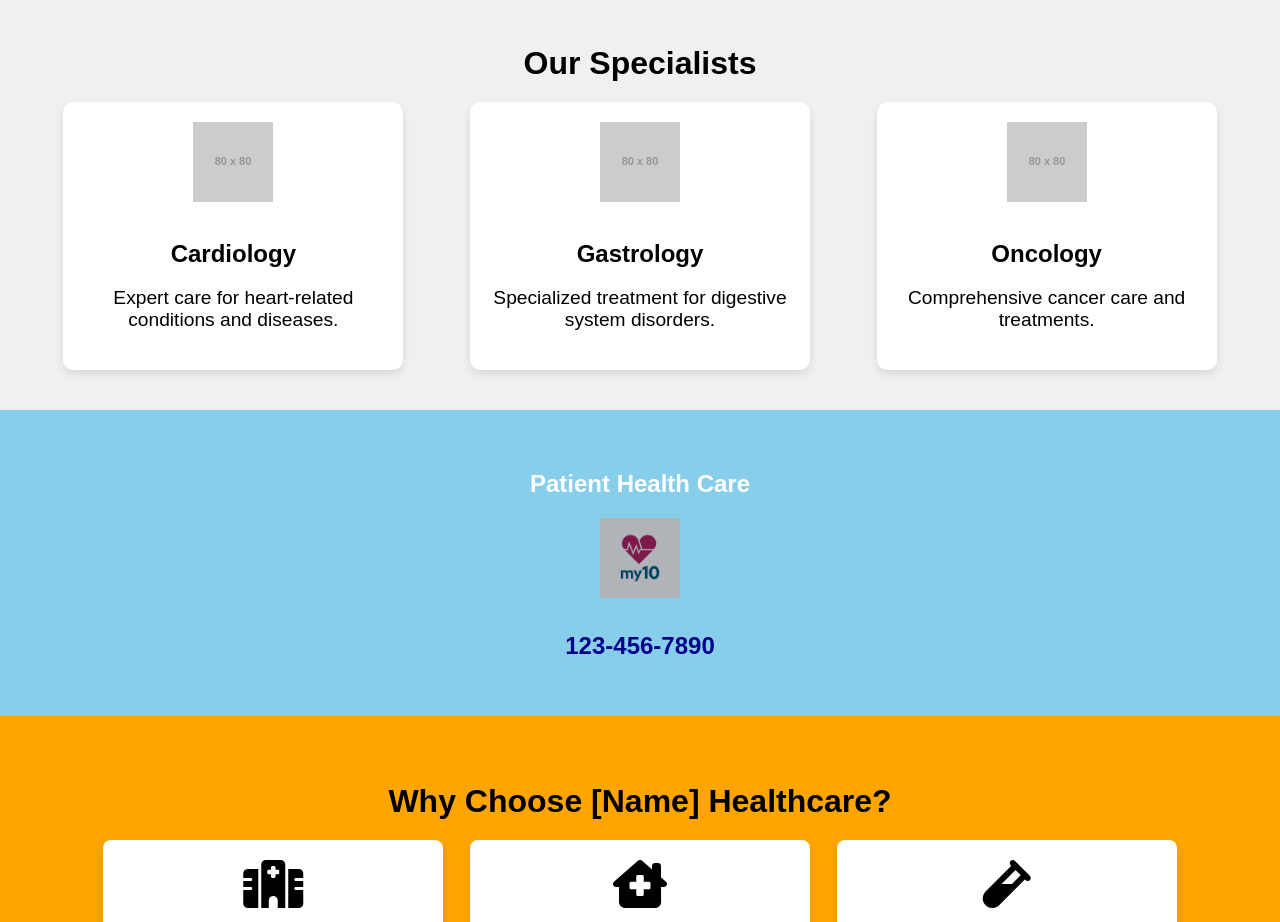
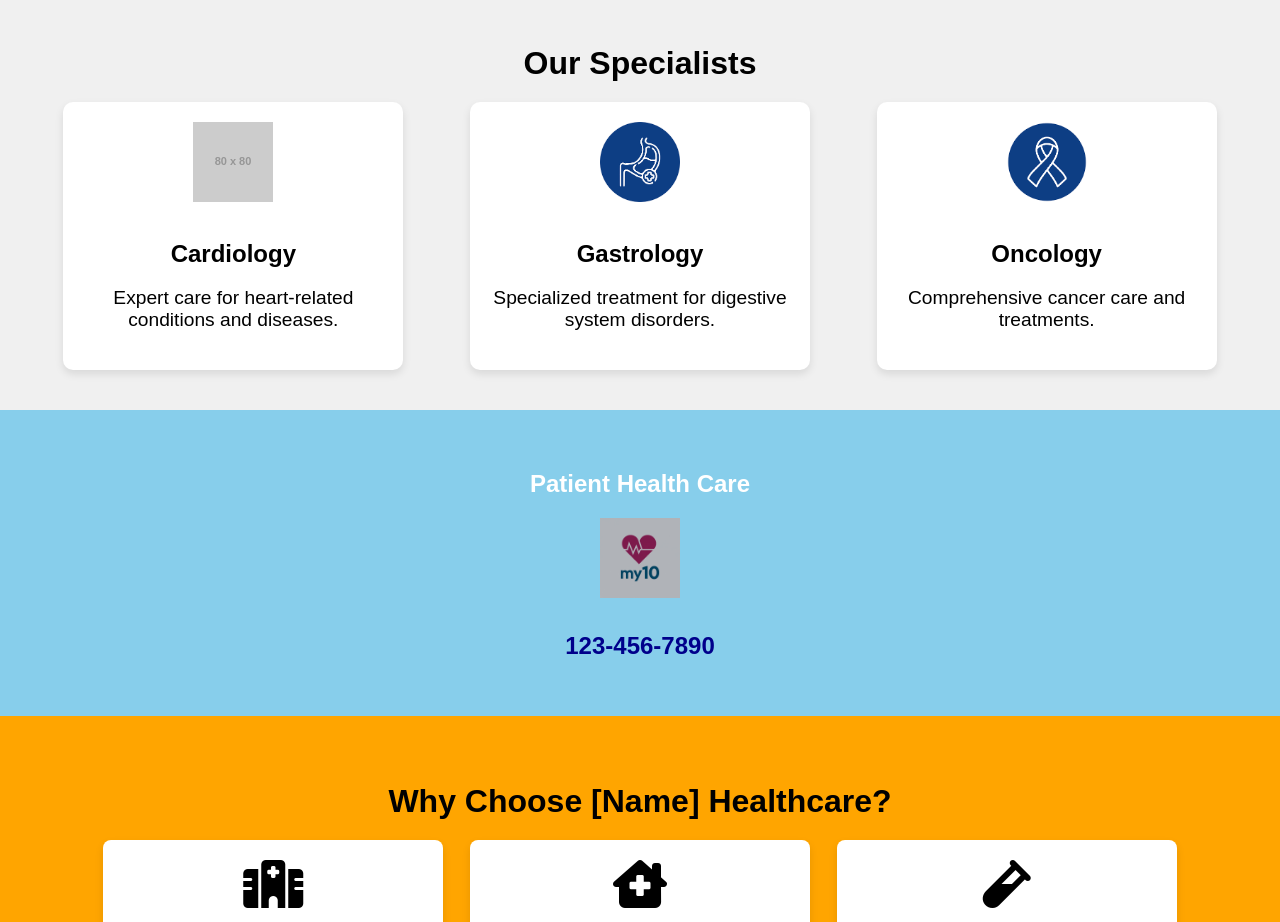
Before and after one commit to TenJM/course_demo, a plain HTML site: page index.html in a window 1280 px wide. Shown: the part 1120-2042 px from the top of the page. Drawn offline with Linux system fonts and the light colour scheme; placeholder pictures from the web are drawn by us; files whose address does not match are found by name.

Commit message:
Update index.html

```diff
--- a/index.html
+++ b/index.html
@@ -680,7 +680,7 @@ form input, form select, form textarea {
             <p>Expert care for heart-related conditions and diseases.</p>
             <div class="specialist-details" id="cardiology-details">
                 <button class="close-button" onclick="closeDetails('cardiology')">&times;</button>
-                <img src="https://via.placeholder.com/400x200" alt="Cardiology Department">
+                <img src="cardio.png" alt="Cardiology Department">
                 <h4>Cardiology Department</h4>
                 <p>Meet our team of cardiologists and book your appointment today.</p>
                 <button onclick="window.location.href='book-appointment-url'">Book Appointment</button>
@@ -688,7 +688,7 @@ form input, form select, form textarea {
             </div>
         </div>
         <div class="specialist-item" onclick="toggleDetails('gastrology')">
-            <img src="https://via.placeholder.com/80" alt="Gastrology">
+            <img src="gas.png" alt="Gastrology">
             <h3>Gastrology</h3>
             <p>Specialized treatment for digestive system disorders.</p>
             <div class="specialist-details" id="gastrology-details">
@@ -701,7 +701,7 @@ form input, form select, form textarea {
             </div>
         </div>
         <div class="specialist-item" onclick="toggleDetails('oncology')">
-            <img src="https://via.placeholder.com/80" alt="Oncology">
+            <img src="onco.png" alt="Oncology">
             <h3>Oncology</h3>
             <p>Comprehensive cancer care and treatments.</p>
             <div class="specialist-details" id="oncology-details">
```
